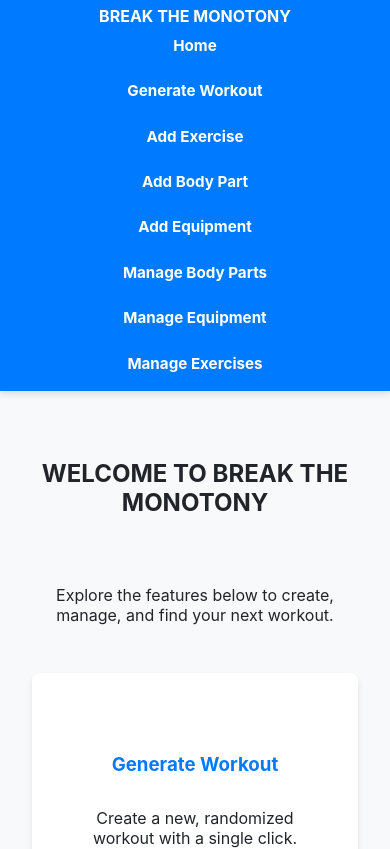
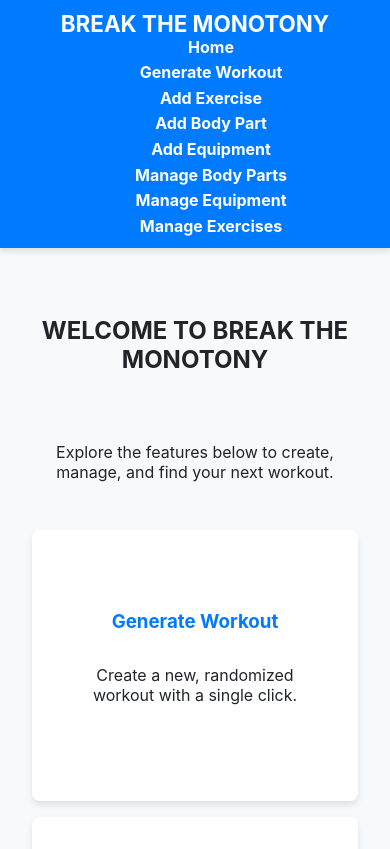
Before and after one commit to cspower5/btm_workout, a React (Vite) app in the folder client/: page / in a window 390 px wide. Shown: the top 849 px of the page. Built offline with nearby package versions, Linux system fonts and the light colour scheme.

Commit message:
ui: force horizontal nav on mobile, tighten tile sizes and gaps to match desktop layout on phones

```diff
--- a/client/src/assets/css/App.css
+++ b/client/src/assets/css/App.css
@@ -69,15 +69,32 @@
   }
 
   .header-nav nav li {
-    margin: 0;
-    flex: none; /* don't force equal growth on stacked items */
-    text-align: center;
-    padding: 0.25rem 0;
-  }
-
+  /* Keep nav horizontal on small screens and stretch items across the width */
+  flex-direction: row;
+  gap: 0.25rem;
+  align-items: center;
+  width: 100%;
+  justify-content: space-between;
+  flex-wrap: nowrap;
   .footer-nav {
     padding: 1rem;
     min-height: auto; /* let footer size to content */
+  }
+
+  /* Force footer/nav links to fill width on small screens */
+  .footer-nav nav ul,
+  .header-nav nav ul {
+    flex-direction: row;
+    justify-content: space-between;
+    width: 100%;
+    gap: 0.25rem;
+  }
+
+  .footer-nav nav li,
+  .header-nav nav li {
+    flex: 1 1 auto;
+    margin: 0;
+    text-align: center;
   }
 
   /* Extra-small devices: tighten spacing and font sizes further */
--- a/client/src/assets/css/WorkoutPage.css
+++ b/client/src/assets/css/WorkoutPage.css
@@ -66,15 +66,16 @@
 @media (max-width: 600px) {
   .workout-list {
     /* scale-preserving: keep same columns but reduce min size so tiles shrink uniformly */
-    grid-template-columns: repeat(auto-fit, minmax(150px, 1fr));
-    gap: 1rem;
+    grid-template-columns: repeat(auto-fit, minmax(120px, 1fr));
+    gap: 0.5rem;
     padding: 0 0.5rem;
   }
 
   .exercise-card {
-    padding: 0.6rem;
+    padding: 0.35rem;
     aspect-ratio: 1 / 1; /* preserve square tiles but smaller */
     min-height: 0; /* allow aspect to control height */
+    font-size: 0.9rem;
   }
   .exercise-card h3 { font-size: 0.95rem; }
   .exercise-card p { font-size: 0.85rem; }
```
